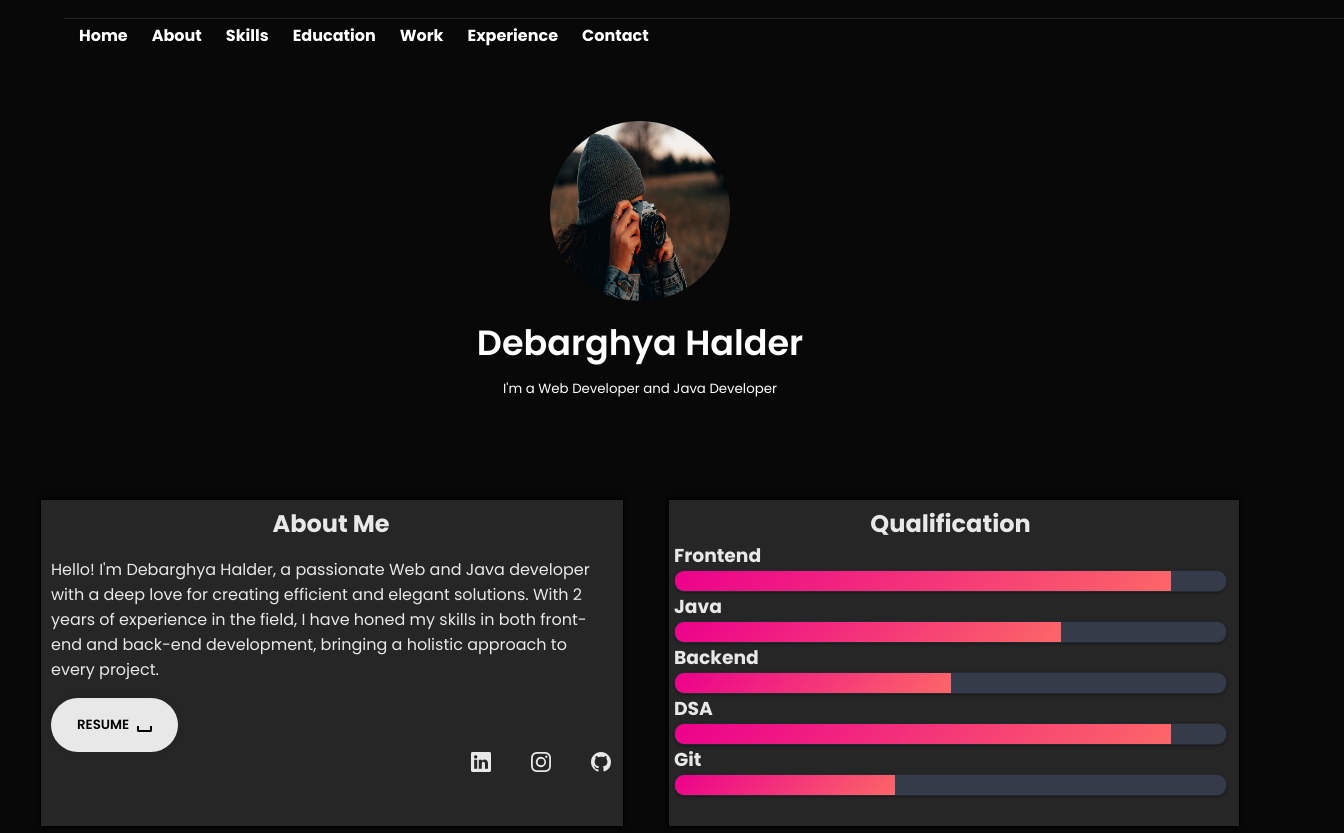
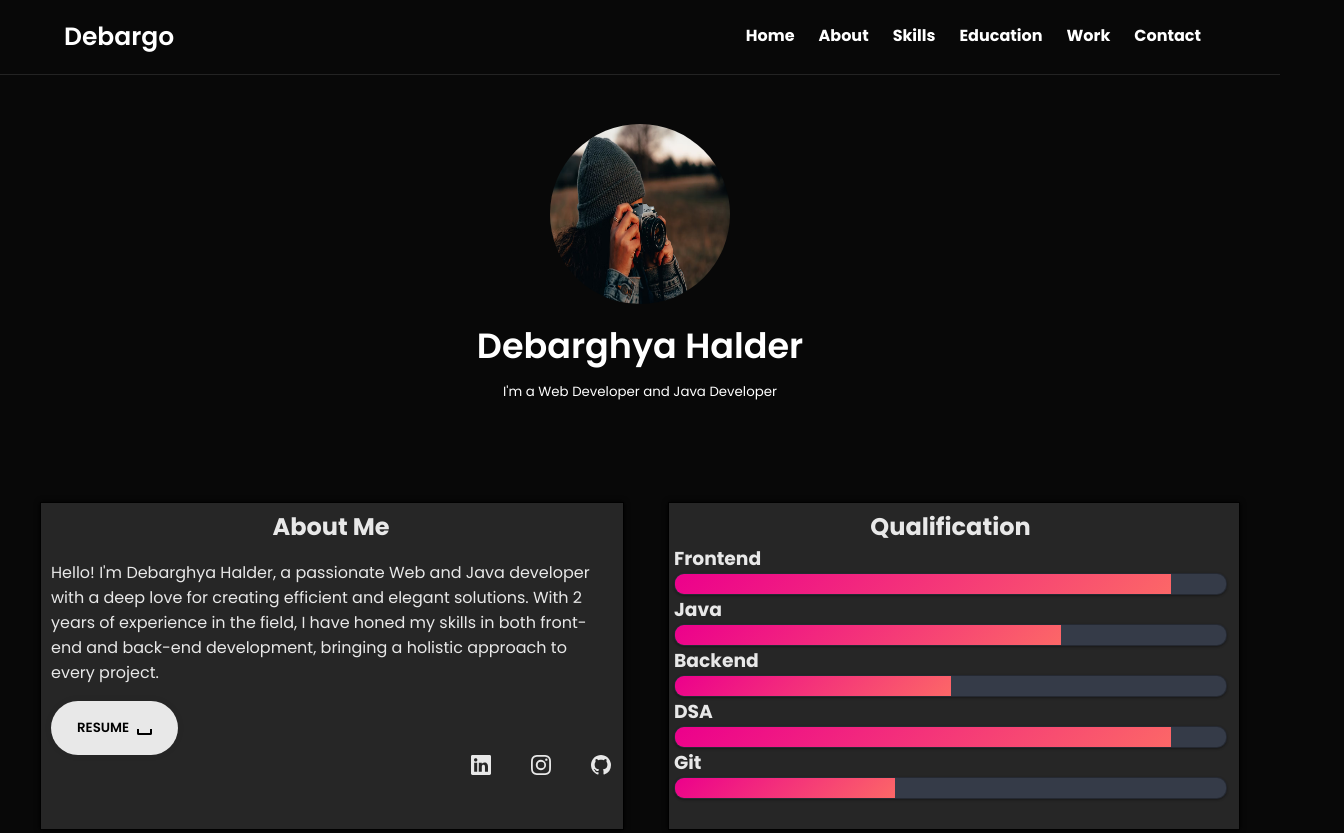
Before and after one commit to debargooo/portfolio, a plain HTML site: page index.html in a window 1280 px wide. Shown: the top 833 px of the page, 1344 px wide, since content can reach past the window. Drawn offline with Linux system fonts and the light colour scheme.

Commit message:
Update index.html

```diff
--- a/index.html
+++ b/index.html
@@ -11,25 +11,32 @@
 
 <body>
 
+
     <header>
         <div>
             <div class="navbar">
+                <h1 class="nick-name">Debargo</h1>
 
                 <nav>
-                    <a href="#">Home</a>
-                    <a href="#">About</a>
-                    <a href="#">Skills</a>
-                    <a href="#">Education</a>
-                    <a href="#">Work</a>
-                    <a href="#">Experience</a>
-                    <a href="#">Contact</a>
+                    <ul id="sidemenu">
+                    <li><a href="#">Home</a></li>
+                    <li><a href="#">About</a></li>
+                    <li><a href="#">Skills</a></li>
+                    <li><a href="#">Education</a></li>
+                    <li><a href="#">Work</a></li>
+                    <li><a href="#">Contact</a></li>
+                    <i class="fa-solid fa-xmark" onclick="closemenu()"></i>
+                    </ul>
+
+                    <i class="fa-solid fa-bars" onclick="openmenu()"></i>
 
                 </nav>
-                <div class="border"></div>
+
             </div>
+            <div class="border"></div>
 
             <div class="main">
-                <div class="image"><img src="img.png" alt="image" id="img"></div>
+                <div class="image"><img src="/img.png" alt="image" id="img"></div>
                 <h1 class="name">Debarghya Halder</h1>
                 <p class="skill">I'm a Web Developer and Java Developer </p>
             </div>
@@ -198,6 +205,7 @@
     <footer>
 
     </footer>
+    <script src="script.js"></script>
 </body>
 
 
```
